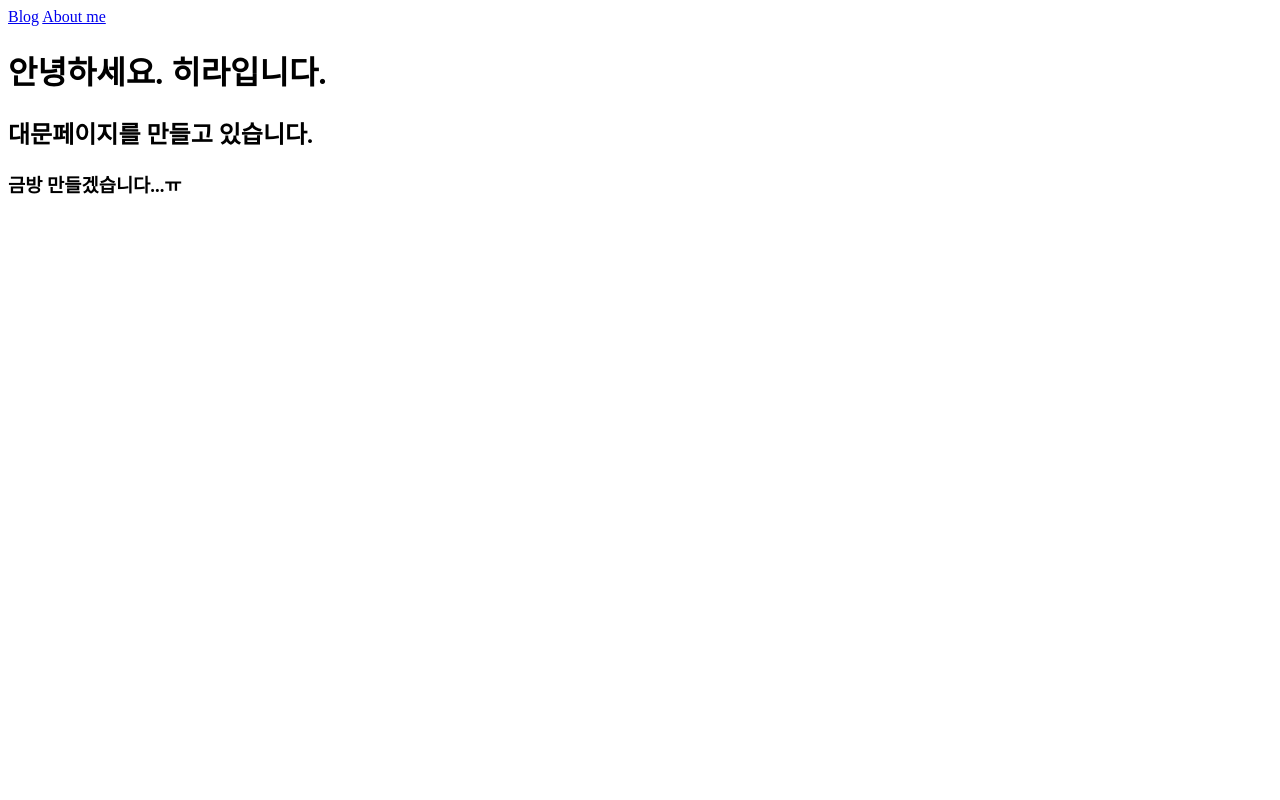
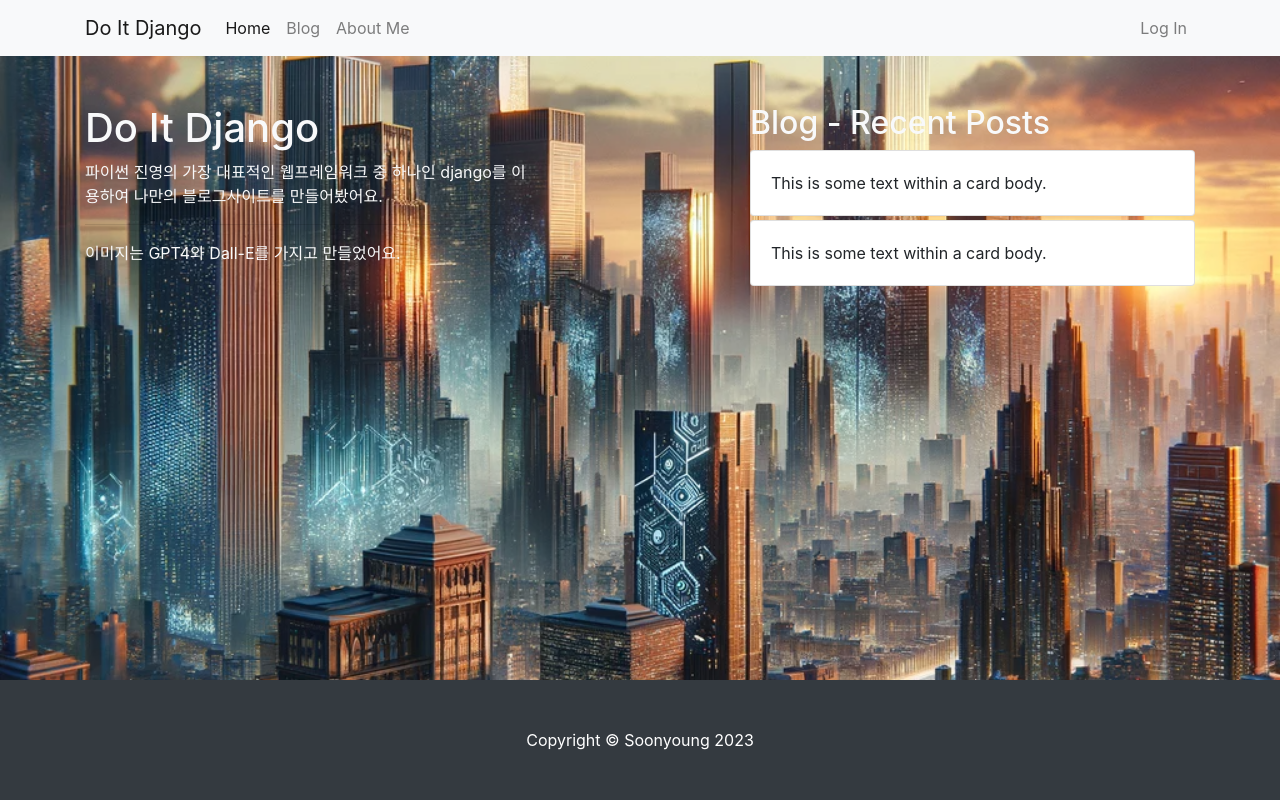
Before and after one commit to soonyoung-hwang/Blog-Django-Bootstrap, a Django app: page / in a window 1280 px wide. Run offline with Django 4.2, Linux system fonts and the light colour scheme; some libraries are stand-ins or nearby versions.

Commit message:
feat: Implement basic template for recent posts

```diff
--- a/single_pages/templates/single_pages/landing.html
+++ b/single_pages/templates/single_pages/landing.html
@@ -1,20 +1,58 @@
 <!DOCTYPE html>
+{% load static %}
 <html lang="ko">
 
 <head>
     <meta charset="UTF-8">
-    <title>히라입니다!</title>
+    <title> Do It Django</title>
+    <link rel="stylesheet" href="{% static 'blog/bootstrap/bootstrap.min.css' %}" media="screen">
+    <link rel="stylesheet" href="{% static 'single_pages/css/landing.css' %}" media="screen">
+    <script src="https://kit.fontawesome.com/6f60219b70.js" crossorigin="anonymous"></script>
 </head>
 
 <body>
-    <nav>
-        <a href="/blog/">Blog</a>
-        <a href="/about_me/">About me</a>
-    </nav>
+    {% include 'blog/navbar.html' %}
+    <section>
+        <div class="container">
+            <div class="row justify-content-between">
+                <div class="col-lg-5 text-light">
+                    <h1 class="mt-5"> Do It Django</h1>
+                    <p>파이썬 진영의 가장 대표적인 웹프레임워크 중 하나인 django를 이용하여
+                        나만의 블로그사이트를 만들어봤어요.
+                        <hr />
+                        이미지는 GPT4와 Dall-E를 가지고 만들었어요.
+                    </p>
+                </div>
+                <div class="col-lg-5 mt-5">
+                    <h2 class="text-light">Blog - Recent Posts</h2>
+                    <div class="card mt-1">
+                        <div class="card-body">
+                            This is some text within a card body.
+                        </div>
+                    </div>
 
-    <h1>안녕하세요. 히라입니다.</h1>
-    <h2>대문페이지를 만들고 있습니다.</h2>
-    <h3>금방 만들겠습니다...ㅠ</h3>
+                    <div class="card mt-1">
+                        <div class="card-body">
+                            This is some text within a card body.
+                        </div>
+                    </div>
+                </div>
+            </div>
+    </section>
+    <div class="fixed-bottom">
+        {% include 'blog/footer.html' %}
+    </div>
+    <!-- 여기서부터는 bootstrap을 쓰기위한 코드일 뿐이다. -->
+    <script src="https://code.jquery.com/jquery-3.5.1.slim.min.js"
+        integrity="sha384-DfXdz2htPH0lsSSs5nCTpuj/zy4C+OGpamoFVy38MVBnE+IbbVYUew+OrCXaRkfj"
+        crossorigin="anonymous"></script>
+    <script src="https://cdn.jsdelivr.net/npm/popper.js@1.16.1/dist/umd/popper.min.js"
+        integrity="sha384-9/reFTGAW83EW2RDu2S0VKaIzap3H66lZH81PoYlFhbGU+6BZp6G7niu735Sk7lN"
+        crossorigin="anonymous"></script>
+    <script src="https://cdn.jsdelivr.net/npm/bootstrap@4.5.3/dist/js/bootstrap.min.js"
+        integrity="sha384-w1Q4orYjBQndcko6MimVbzY0tgp4pWB4lZ7lr30WKz0vr/aWKhXdBNmNb5D92v7s"
+        crossorigin="anonymous"></script>
+
 </body>
 
 </html>
```
